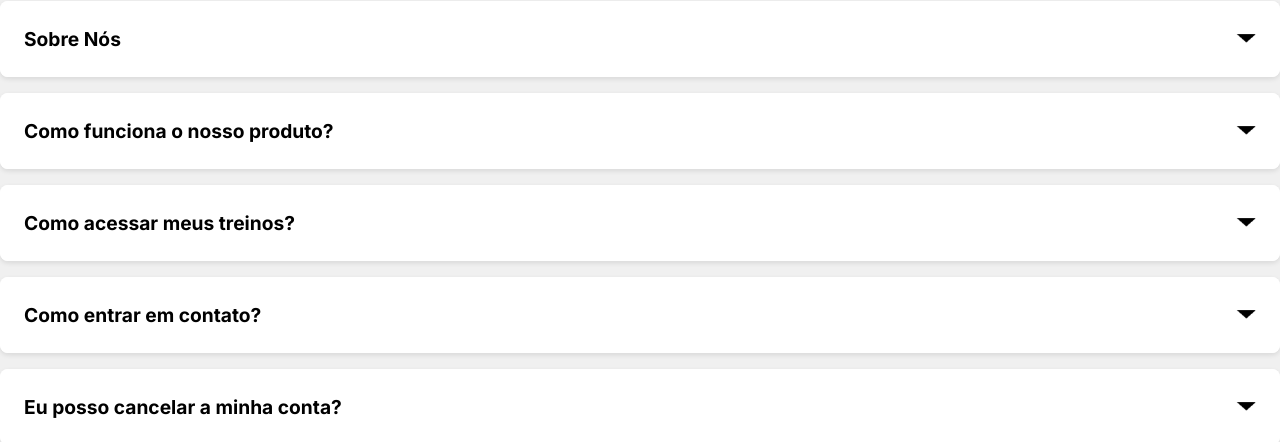
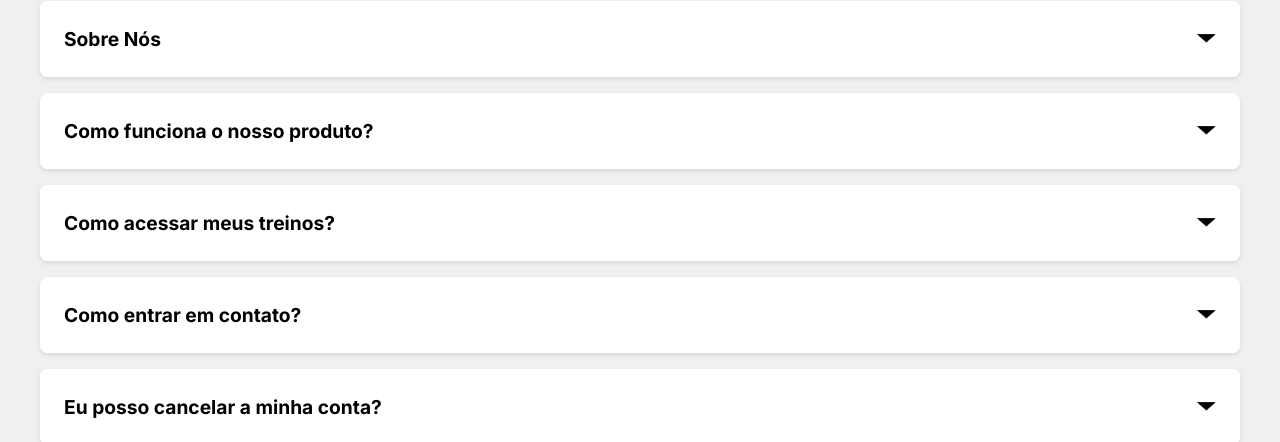
Before and after one commit to vhfedatto/pjt-Stepup, a plain HTML site: page frontend/src/pages/help.html in a window 1280 px wide. Shown: the part 166-608 px from the top of the page. Drawn offline with Linux system fonts and the light colour scheme.

Commit message:
Drop II - correção de bugs
user-select: none na imagem do help e alteração do tamanho máximo do main no help.

```diff
--- a/frontend/src/styles/EstiloHelp.css
+++ b/frontend/src/styles/EstiloHelp.css
@@ -12,7 +12,7 @@ body{
 }
 
 main{
-    max-width: 1600px;
+    max-width: 1200px;
     margin: auto;
     box-sizing: border-box;
 }
@@ -60,6 +60,7 @@ h1{
 .faq-header img {
     width: 20px;
     transition: transform 0.3s;
+    user-select: none;
 }
 
 .faq-header img.rotate {
@@ -78,3 +79,7 @@ h1{
     margin-bottom: 20px;
     font-size: 16px;
 }
+
+.faq-section:last-child{
+    margin-bottom: 35px;
+}
```
